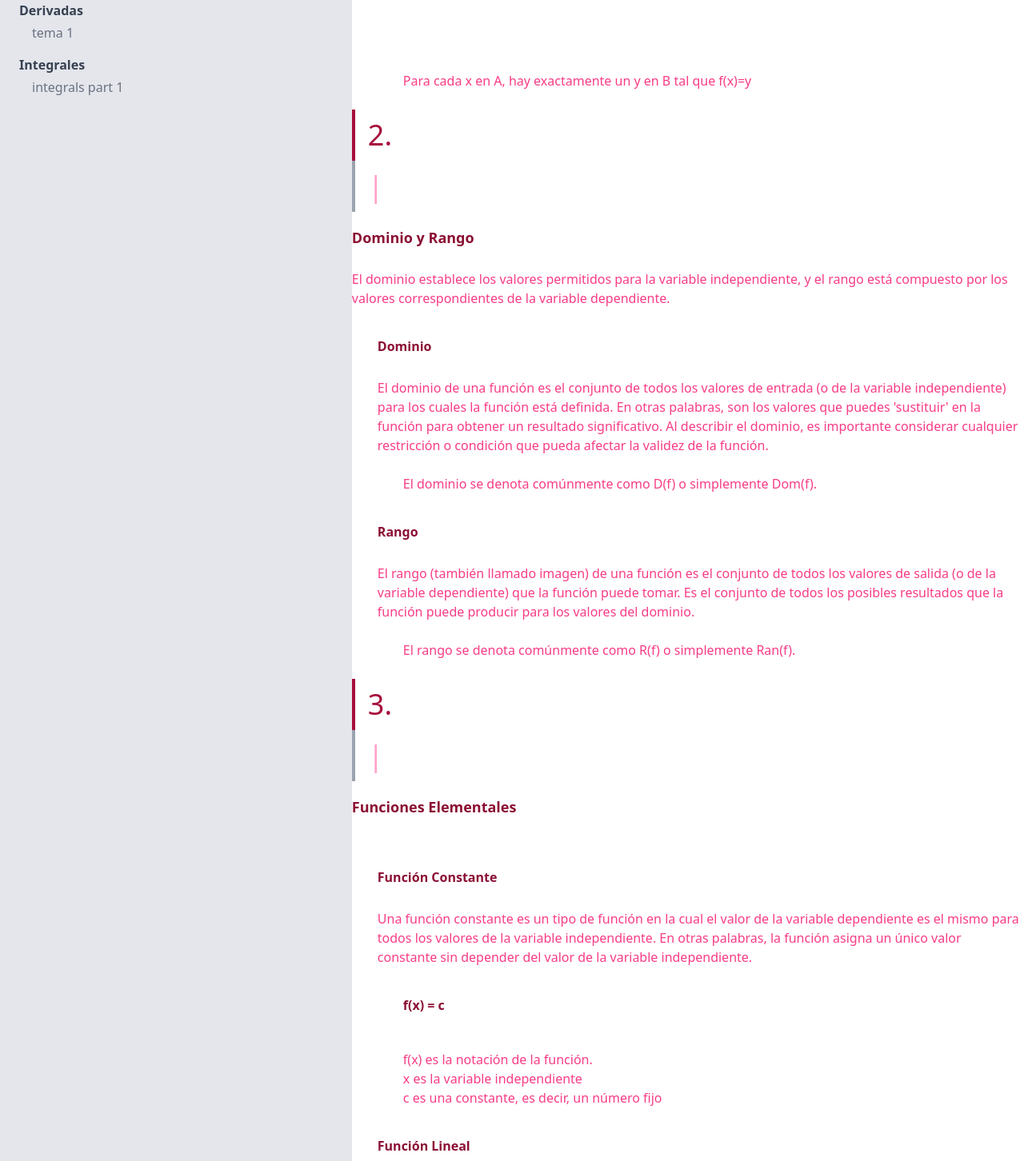
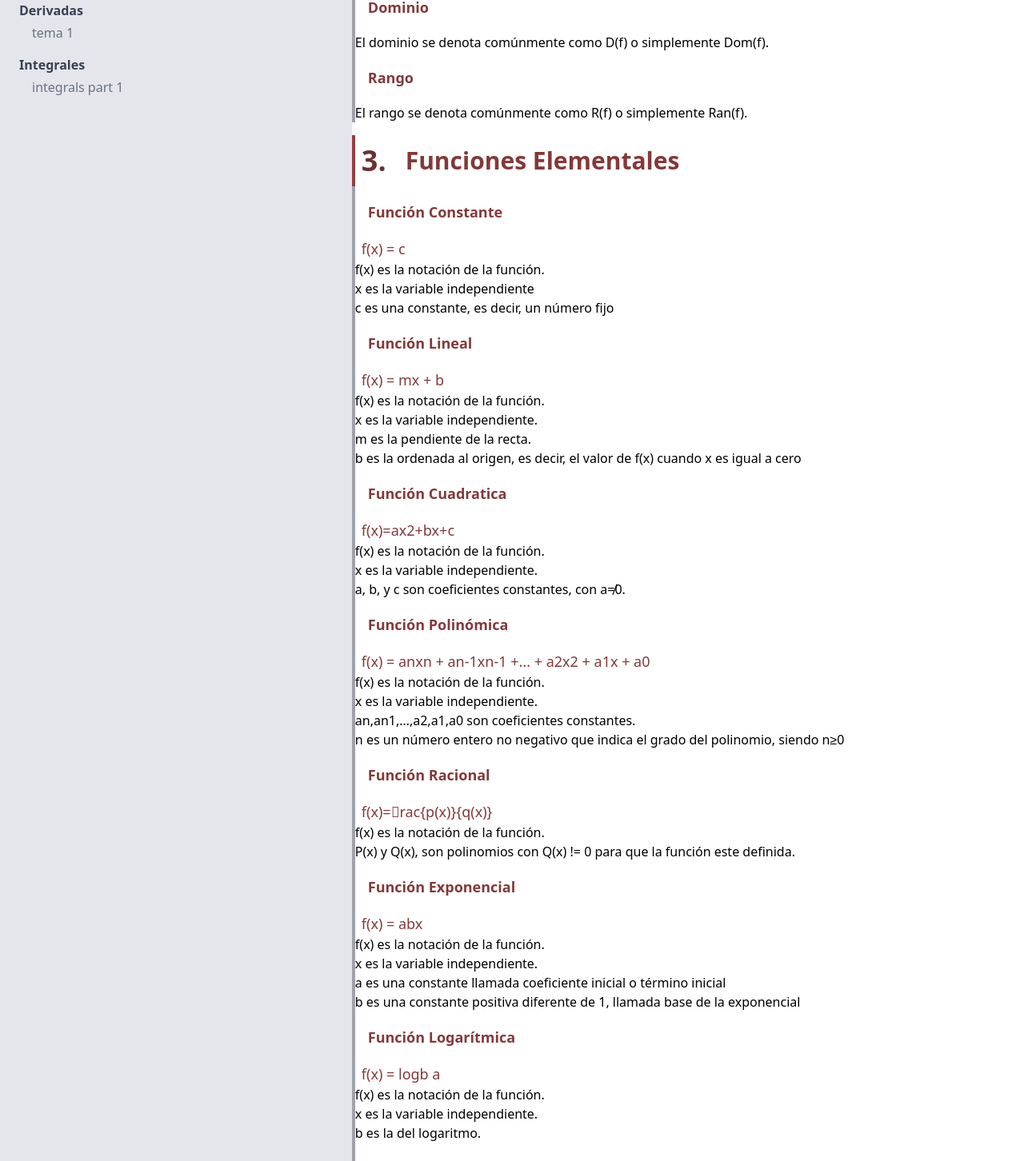
Before and after one commit to qwik-zgheib/MathematicalRoute, a React (Vite) app: page /home/functions in a window 1280 px wide. Shown: the part 451-1903 px from the top of the page at 80% size. Built offline with nearby package versions, Linux system fonts and the light colour scheme.

Commit message:
Functions.jsx component

```diff
--- a/src/components/Functions.jsx
+++ b/src/components/Functions.jsx
@@ -1,67 +1,64 @@
 import dataFunctions from '../db/functions.json'
 
-const renderNotation = (notation) => {
-  if (typeof notation === 'string') {
-    return (
-      <div className="flex items-center py-2">
-        <span className="text-[#f83c86]">{notation}</span>
-      </div>
-    )
-  } else {
-    return (
-      <div>
-        <div className="flex items-center h-16">
-          <span className="text-base text-[#8b1034] font-bold">{notation.name}</span>
-        </div>
-        <div className="flex items-center py-2">
-          <span className="text-[#f83c86]">{notation.characteristic}</span>
-        </div>
-        <div className="flex items-center py-2">
-          <ul>
-            {notation.details.map((detail, detailIndex) => (
-              <li key={detailIndex} className="text-[#f83c86]">
-                {detail}
-              </li>
-            ))}
-          </ul>
-        </div>
-      </div>
-    )
+// eslint-disable-next-line react/prop-types
+const Text = ({ id, content, color, fonts }) => {
+  const { text, border, num } = color || { text: '', border: '', num: '' }
+  const { textSize, weight, numSize } = fonts || { textSize: '', weight: '', numSize: '' }
+  if (!content || content === '') {
+    return null
   }
+  return (
+    <div className={`flex items-center h-16 border-l-4 ${border} ${weight}`}>
+      {id ? <span className={`text-4xl ${num} ${numSize} px-2`}>{id}.</span> : null}
+      <span className={`pl-4 ${text} ${textSize}`}>{content}</span>
+    </div>
+  )
 }
 
 const Functions = () => {
+  const colors = {
+    topic: { text: 'text-lotus-800', border: 'border-lotus-700', num: 'text-lotus-900' },
+    subtopic: { text: 'text-lotus-800', border: 'border-gray-400' },
+    text: { text: 'text-waikawa-gray-900', border: 'border-blue-chill-700' },
+    property: { text: '', border: '' },
+    example: { text: '', border: '' },
+    exercise: { text: '', border: '' },
+    resolution: { text: '', border: '' },
+  }
+
+  const fonts = {
+    topic: { textSize: 'text-3xl', weight: 'font-bold', numSize: 'text-4xl' },
+    subtopic: { textSize: 'text-lg', weight: 'font-bold' },
+    text: { textSize: 'text-base', weight: 'font-normal' },
+    property: { textSize: '', weight: '' },
+    example: { textSize: '', weight: '' },
+    exercise: { textSize: '', weight: '' },
+    resolution: { textSize: '', weight: '' },
+  }
+
   return (
-    <div>
-      <h1 className="text-3xl text-[#8b1034] font-bold px-5">Funciones</h1>
-      {dataFunctions.functions.map((func, funcIndex) => (
-        <div key={func.id} className="mt-4">
-          <div className="flex items-center h-16 border-l-4 border-[#a70d3b]">
-            <span className="text-4xl text-[#a70d3b] px-4">{funcIndex + 1}.</span>
-          </div>
-          <div className="flex items-center h-16 border-l-4 border-gray-400">
-            <span className="text-4xl text-[#ffa2cb] px-4">|</span>
-          </div>
+    <div className="pr-3 mr-10">
+      <h1 className="text-3xl text-waikawa-gray-950 font-bold px-5">Funciones</h1>
+      {dataFunctions.functions.map(({ id, topic, description, subtopic }, funcIndex) => (
+        <div key={id} className="pt-4">
+          <Text id={funcIndex + 1} content={topic} color={colors.topic} fonts={fonts.topic} />
 
-          <div className="flex items-center h-16">
-            <span className="text-lg text-[#8b1034] font-bold">{func.topic}</span>
-          </div>
-          <div className="flex items-center py-2">
-            <span className="text-[#f83c86]">{func.description}</span>
-          </div>
+          <Text content={description} color={colors.text} fonts={fonts.text} />
 
-          {func.subtopic.map((sub, subIndex) => (
-            <div key={subIndex} className="ml-8 mt-2">
-              <div className="flex items-center h-16">
-                <span className="text-base text-[#8b1034] font-bold">{sub.subtopic}</span>
-              </div>
-              <div className="flex items-center py-2">
-                <span className="text-[#f83c86]">{sub.description}</span>
-              </div>
+          {subtopic.map(({ subtopic, notation }, subtopicIndex) => (
+            <div key={subtopicIndex} className="flex flex-col">
+              <Text content={subtopic} color={colors.subtopic} fonts={fonts.subtopic} />
 
-              {sub.notation.map((notation, notationIndex) => (
-                <div key={notationIndex} className="ml-8 mt-2">
-                  {renderNotation(notation)}
+              {notation.map(({ name, details }, notationIndex) => (
+                <div key={notationIndex} className="flex flex-col h-auto border-l-4 border-gray-400">
+                  <span className="text-lg text-lotus-800 px-2">{name}</span>
+                  <div className="flex flex-col">
+                    {details.map((detail, detailIndex) => (
+                      <div key={detailIndex} className="flex">
+                        {detail}
+                      </div>
+                    ))}
+                  </div>
                 </div>
               ))}
             </div>
--- a/src/db/functions.json
+++ b/src/db/functions.json
@@ -10,8 +10,14 @@
           "id": 1,
           "subtopic": "",
           "name": "",
-          "description": "",
-          "notation": ["Para cada x en A, hay exactamente un y en B tal que f(x)=y"]
+          "characteristic": "",
+          "notation": [
+            {
+              "id": 1,
+              "name": "",
+              "details": ["Para cada x en A, hay exactamente un y en B tal que f(x)=y"]
+            }
+          ]
         }
       ]
     },
@@ -25,15 +31,27 @@
           "id": 1,
           "subtopic": "Dominio",
           "name": "",
-          "description": "El dominio de una función es el conjunto de todos los valores de entrada (o de la variable independiente) para los cuales la función está definida. En otras palabras, son los valores que puedes 'sustituir' en la función para obtener un resultado significativo. Al describir el dominio, es importante considerar cualquier restricción o condición que pueda afectar la validez de la función.",
-          "notation": ["El dominio se denota comúnmente como D(f) o simplemente Dom(f)."]
+          "characteristic": "El dominio de una función es el conjunto de todos los valores de entrada (o de la variable independiente) para los cuales la función está definida. En otras palabras, son los valores que puedes 'sustituir' en la función para obtener un resultado significativo. Al describir el dominio, es importante considerar cualquier restricción o condición que pueda afectar la validez de la función.",
+          "notation": [
+            {
+              "id": 1,
+              "name": "",
+              "details": ["El dominio se denota comúnmente como D(f) o simplemente Dom(f)."]
+            }
+          ]
         },
         {
           "id": 2,
           "subtopic": "Rango",
           "name": "",
-          "description": "El rango (también llamado imagen) de una función es el conjunto de todos los valores de salida (o de la variable dependiente) que la función puede tomar. Es el conjunto de todos los posibles resultados que la función puede producir para los valores del dominio.",
-          "notation": ["El rango se denota comúnmente como R(f) o simplemente Ran(f)."]
+          "characteristic": "El rango (también llamado imagen) de una función es el conjunto de todos los valores de salida (o de la variable dependiente) que la función puede tomar. Es el conjunto de todos los posibles resultados que la función puede producir para los valores del dominio.",
+          "notation": [
+            {
+              "id": 1,
+              "name": "",
+              "details": ["El rango se denota comúnmente como R(f) o simplemente Ran(f)."]
+            }
+          ]
         }
       ]
     },
@@ -47,12 +65,11 @@
           "id": 1,
           "subtopic": "Función Constante",
           "name": "",
-          "description": "Una función constante es un tipo de función en la cual el valor de la variable dependiente es el mismo para todos los valores de la variable independiente. En otras palabras, la función asigna un único valor constante sin depender del valor de la variable independiente.",
+          "characteristic": "Una función constante es un tipo de función en la cual el valor de la variable dependiente es el mismo para todos los valores de la variable independiente. En otras palabras, la función asigna un único valor constante sin depender del valor de la variable independiente.",
           "notation": [
             {
               "id": 1,
               "name": "f(x) = c",
-              "characteristic": "",
               "details": ["f(x) es la notación de la función.", "x es la variable independiente", "c es una constante, es decir, un número fijo"]
             }
           ]
@@ -61,12 +78,11 @@
           "id": 2,
           "subtopic": "Función Lineal",
           "name": "",
-          "description": "La definición matemática de una función lineal indica que la relación entre la variable dependiente (f(x)) y la variable independiente (x) es lineal, es decir, la función produce una línea recta cuando se representa gráficamente en un sistema de coordenadas cartesianas.",
+          "characteristic": "La definición matemática de una función lineal indica que la relación entre la variable dependiente (f(x)) y la variable independiente (x) es lineal, es decir, la función produce una línea recta cuando se representa gráficamente en un sistema de coordenadas cartesianas.",
           "notation": [
             {
               "id": 1,
               "name": "f(x) = mx + b",
-              "characteristic": "",
               "details": [
                 "f(x) es la notación de la función.",
                 "x es la variable independiente.",
@@ -80,12 +96,11 @@
           "id": 3,
           "subtopic": "Función Cuadratica",
           "name": "",
-          "description": "La definición matemática de una función cuadrática establece que el grado más alto de la variable independiente (x) es 2, lo que significa que la función es cuadrática.",
+          "characteristic": "La definición matemática de una función cuadrática establece que el grado más alto de la variable independiente (x) es 2, lo que significa que la función es cuadrática.",
           "notation": [
             {
               "id": 1,
               "name": "f(x)=ax2+bx+c",
-              "characteristic": "",
               "details": ["f(x) es la notación de la función.", "x es la variable independiente.", "a, b, y c son coeficientes constantes, con a≠0."]
             }
           ]
@@ -94,12 +109,11 @@
           "id": 4,
           "subtopic": "Función Polinómica",
           "name": "",
-          "description": "El grado del polinomio es el valor más alto de n para el cual a_n!=0.",
+          "characteristic": "El grado del polinomio es el valor más alto de n para el cual a_n!=0.",
           "notation": [
             {
               "id": 1,
               "name": "f(x) = anxn + an-1xn-1 +... + a2x2 + a1x + a0",
-              "characteristic": "",
               "details": [
                 "f(x) es la notación de la función.",
                 "x es la variable independiente.",
@@ -113,12 +127,11 @@
           "id": 5,
           "subtopic": "Función Racional",
           "name": "",
-          "description": "Una función racional es una función matemática que se puede expresar como el cociente de dos polinomios.",
+          "characteristic": "Una función racional es una función matemática que se puede expresar como el cociente de dos polinomios.",
           "notation": [
             {
               "id": 1,
               "name": "f(x)=\frac{p(x)}{q(x)}",
-              "characteristic": "",
               "details": ["f(x) es la notación de la función.", "P(x) y Q(x), son polinomios con Q(x) != 0 para que la función este definida."]
             }
           ]
@@ -127,12 +140,11 @@
           "id": 6,
           "subtopic": "Función Exponencial",
           "name": "",
-          "description": "Una función exponencial es una función matemática que tiene la forma:",
+          "characteristic": "Una función exponencial es una función matemática que tiene la forma:",
           "notation": [
             {
               "id": 1,
               "name": "f(x) = abx",
-              "characteristic": "",
               "details": [
                 "f(x) es la notación de la función.",
                 "x es la variable independiente.",
@@ -146,12 +158,11 @@
           "id": 7,
           "subtopic": "Función Logarítmica",
           "name": "",
-          "description": "Una función logarítmica es una función matemática que se expresa en términos de logaritmos.",
+          "characteristic": "Una función logarítmica es una función matemática que se expresa en términos de logaritmos.",
           "notation": [
             {
               "id": 1,
               "name": "f(x) = logb a",
-              "characteristic": "",
               "details": ["f(x) es la notación de la función.", "x es la variable independiente.", "b es la del logaritmo."]
             }
           ]
@@ -160,21 +171,21 @@
           "id": 8,
           "subtopic": "Función Trigonométrica",
           "name": "",
-          "description": "",
-          "notation": [{ "id": 1, "name": "", "characteristic": "", "details": [] }]
+          "characteristic": "",
+          "notation": [{ "id": 1, "name": "", "details": [] }]
         },
         {
           "id": 9,
           "subtopic": "Función Hiperbólica",
           "name": "",
-          "description": "",
-          "notation": [{ "id": 1, "name": "", "characteristic": "", "details": [] }]
+          "characteristic": "",
+          "notation": [{ "id": 1, "name": "", "details": [] }]
         },
         {
           "id": 10,
           "subtopic": "Función Valor Absoluto",
           "name": "",
-          "description": "La función valor absoluto se define como la distancia de un número real al cero en la recta numérica, sin tener en cuenta la dirección. La función valor absoluto se denota por |x| y se define de la siguiente manera",
+          "characteristic": "La función valor absoluto se define como la distancia de un número real al cero en la recta numérica, sin tener en cuenta la dirección. La función valor absoluto se denota por |x| y se define de la siguiente manera",
           "notation": [
             {
               "id": 1,
@@ -195,29 +206,29 @@
           "id": 1,
           "subtopic": "Suma de funciones",
           "name": "",
-          "description": "",
-          "notation": [{ "id": 1, "name": "(f + g)(x) = f(x) + g(x)", "characteristic": "", "details": [] }]
+          "characteristic": "",
+          "notation": [{ "id": 1, "name": "(f + g)(x) = f(x) + g(x)", "details": [] }]
         },
         {
           "id": 2,
           "subtopic": "Diferencia de funciones",
           "name": "",
-          "description": "",
-          "notation": [{ "id": 1, "name": "(f - g)(x) = f(x) - g(x)", "characteristic": "", "details": [] }]
+          "characteristic": "",
+          "notation": [{ "id": 1, "name": "(f - g)(x) = f(x) - g(x)", "details": [] }]
         },
         {
           "id": 3,
           "subtopic": "Producto de funciones",
           "name": "",
-          "description": "",
-          "notation": [{ "id": 1, "name": "(f.g)(x) = f(x),g(x)", "characteristic": "", "details": [] }]
+          "characteristic": "",
+          "notation": [{ "id": 1, "name": "(f.g)(x) = f(x),g(x)", "details": [] }]
         },
         {
           "id": 4,
           "subtopic": "División  de funciones",
           "name": "",
-          "description": "",
-          "notation": [{ "id": 1, "name": "(f/g)(x) = f(x)/g(x), g(x) != 0", "characteristic": "", "details": [] }]
+          "characteristic": "",
+          "notation": [{ "id": 1, "name": "(f/g)(x) = f(x)/g(x), g(x) != 0", "details": [] }]
         }
       ]
     },
@@ -231,12 +242,11 @@
           "id": 1,
           "subtopic": "",
           "name": "",
-          "description": "",
+          "characteristic": "",
           "notation": [
             {
               "id": 1,
               "name": "(f o g)(x)=(f(g(x)))",
-              "characteristic": "",
               "details": ["Primero aplicamos la función g a x, y luego tomamos el resultado y lo introducimos como entrada en la función f."]
             }
           ]
@@ -245,8 +255,14 @@
           "id": 2,
           "subtopic": "Propiedades",
           "name": "",
-          "description": "",
-          "notation": []
+          "characteristic": "",
+          "notation": [
+            {
+              "id": 1,
+              "name": "",
+              "details": []
+            }
+          ]
         }
       ]
     },
@@ -260,22 +276,22 @@
           "id": 1,
           "subtopic": "Función Inyectiva",
           "name": "",
-          "description": "",
-          "notation": [{ "id": 1, "name": "", "characteristic": "", "details": [] }]
+          "characteristic": "",
+          "notation": [{ "id": 1, "name": "", "details": [] }]
         },
         {
           "id": 2,
           "subtopic": "Función Sobreyectiva",
           "name": "",
-          "description": "",
-          "notation": [{ "id": 1, "name": "", "characteristic": "", "details": [] }]
+          "characteristic": "",
+          "notation": [{ "id": 1, "name": "", "details": [] }]
         },
         {
           "id": 3,
           "subtopic": "Función Biyectiva",
           "name": "",
-          "description": "",
-          "notation": [{ "id": 1, "name": "", "characteristic": "", "details": [] }]
+          "characteristic": "",
+          "notation": [{ "id": 1, "name": "", "details": [] }]
         }
       ]
     },
@@ -289,22 +305,22 @@
           "id": 1,
           "subtopic": "Función Crecientes",
           "name": "",
-          "description": "",
-          "notation": [{ "id": 1, "name": "", "characteristic": "", "details": [] }]
+          "characteristic": "",
+          "notation": [{ "id": 1, "name": "", "details": [] }]
         },
         {
           "id": 2,
           "subtopic": "Función Decrecientes",
           "name": "",
-          "description": "",
-          "notation": [{ "id": 1, "name": "", "characteristic": "", "details": [] }]
+          "characteristic": "",
+          "notation": [{ "id": 1, "name": "", "details": [] }]
         },
         {
           "id": 3,
           "subtopic": "Función Monotomas",
           "name": "",
-          "description": "",
-          "notation": [{ "id": 1, "name": "", "characteristic": "", "details": [] }]
+          "characteristic": "",
+          "notation": [{ "id": 1, "name": "", "details": [] }]
         }
       ]
     },
@@ -318,15 +334,15 @@
           "id": 1,
           "subtopic": "",
           "name": "",
-          "description": "",
-          "notation": [{ "id": 1, "name": "", "characteristic": "", "details": [] }]
+          "characteristic": "",
+          "notation": [{ "id": 1, "name": "", "details": [] }]
         },
         {
           "id": 2,
           "subtopic": "Función Inversa de una Composición",
           "name": "",
-          "description": "",
-          "notation": [{ "id": 1, "name": "", "characteristic": "", "details": [] }]
+          "characteristic": "",
+          "notation": [{ "id": 1, "name": "", "details": [] }]
         }
       ]
     }
```
